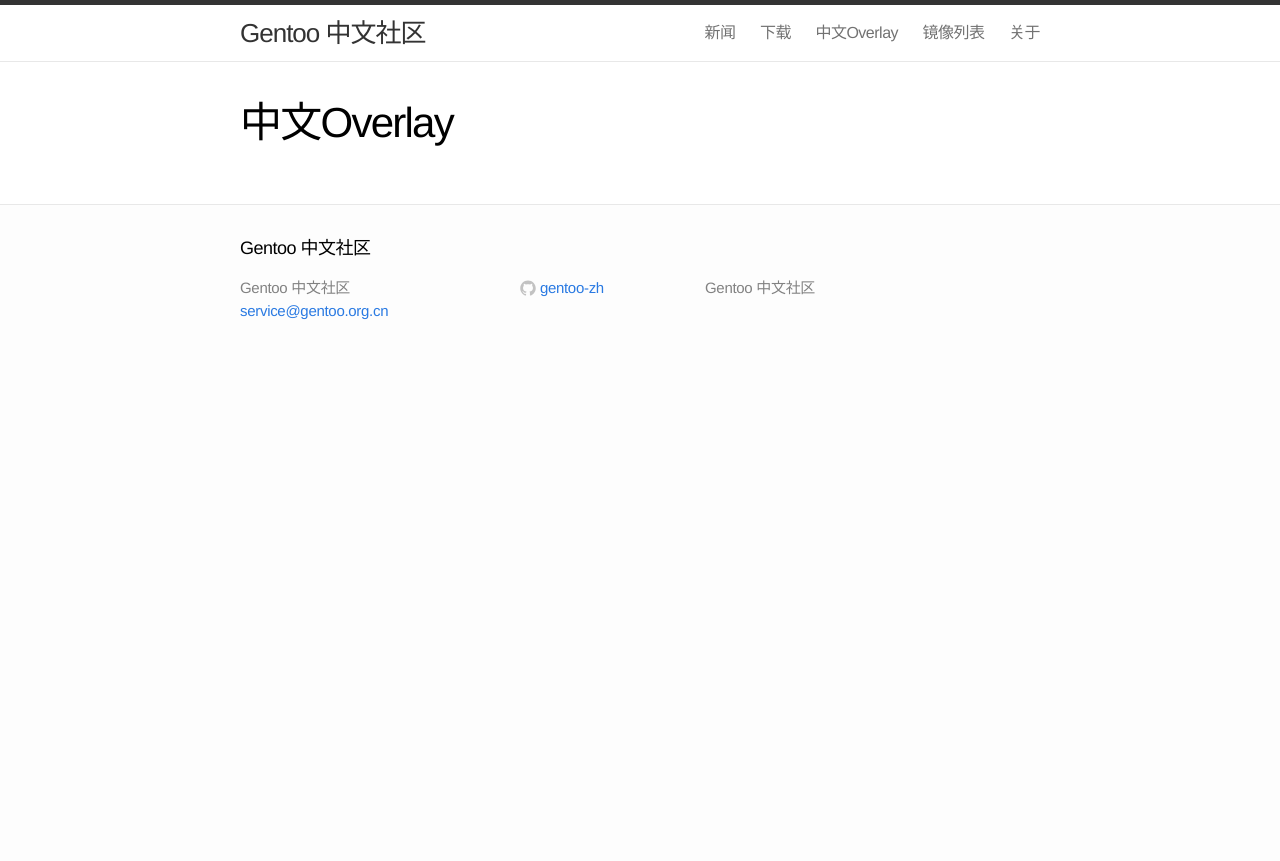
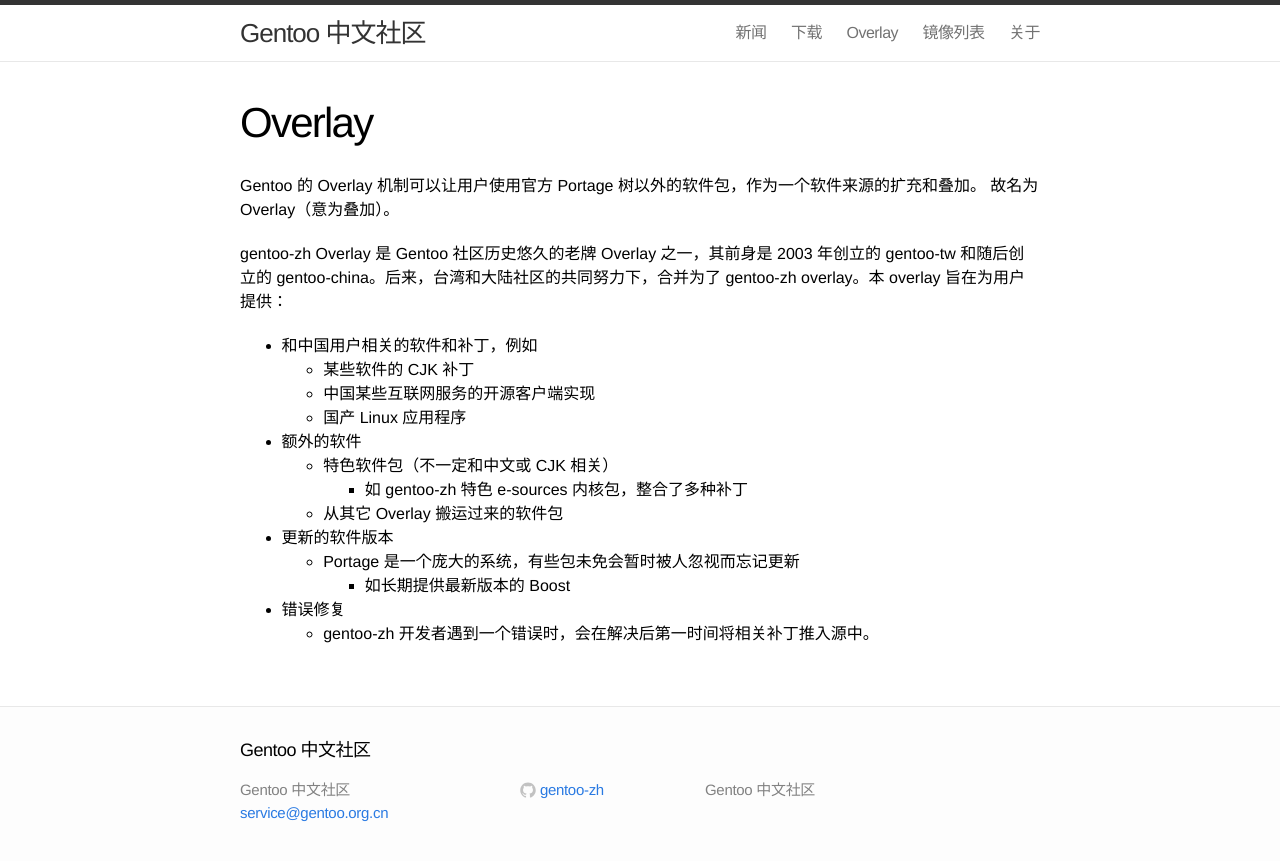
Before and after one commit to Gentoo-zh/gentoo-zh-jekyll, a Jekyll site: the page built from 03overlay.md, in a window 1280 px wide. Shown: the top 861 px of the page. Built offline with Jekyll 4.4.1, drawn with Linux system fonts in a browser that asks for light colours.

Commit message:
Add introduction for overlay.

```diff
--- a/03overlay.md
+++ b/03overlay.md
@@ -1,5 +1,26 @@
 ---
 layout: page
-title: 中文Overlay
+title: Overlay
 permalink: /overlay/
 ---
+
+Gentoo 的 Overlay 机制可以让用户使用官方 Portage 树以外的软件包，作为一个软件来源的扩充和叠加。
+故名为 Overlay（意为叠加）。
+
+gentoo-zh Overlay 是 Gentoo 社区历史悠久的老牌 Overlay 之一，其前身是 2003 年创立的 gentoo-tw
+和随后创立的 gentoo-china。后来，台湾和大陆社区的共同努力下，合并为了 gentoo-zh overlay。本
+overlay 旨在为用户提供：
+
+* 和中国用户相关的软件和补丁，例如
+  - 某些软件的 CJK 补丁
+  - 中国某些互联网服务的开源客户端实现
+  - 国产 Linux 应用程序
+* 额外的软件
+  * 特色软件包（不一定和中文或 CJK 相关）
+    - 如 gentoo-zh 特色 e-sources 内核包，整合了多种补丁
+  * 从其它 Overlay 搬运过来的软件包
+* 更新的软件版本
+  - Portage 是一个庞大的系统，有些包未免会暂时被人忽视而忘记更新
+    * 如长期提供最新版本的 Boost
+* 错误修复
+  - gentoo-zh 开发者遇到一个错误时，会在解决后第一时间将相关补丁推入源中。
```
